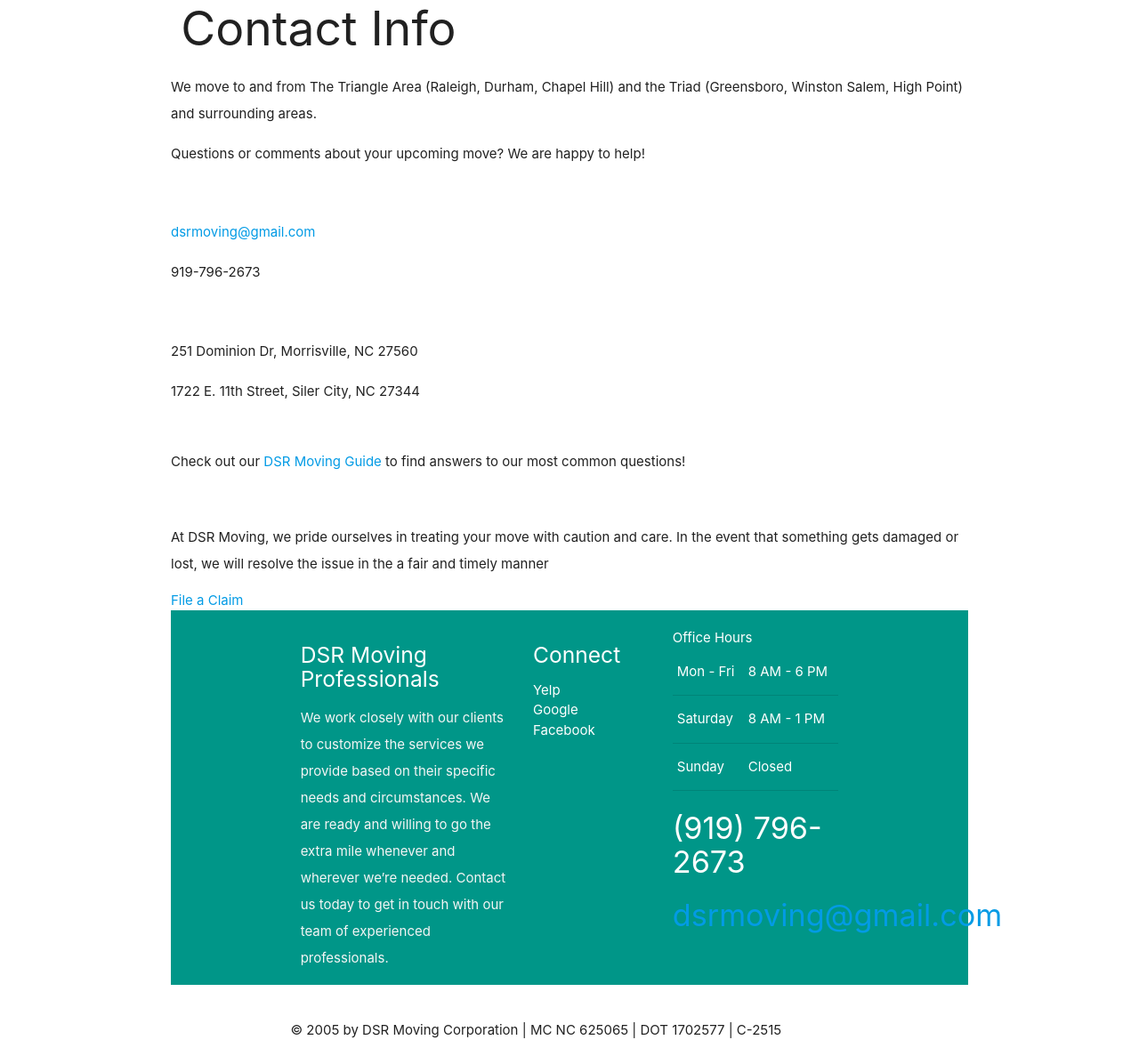
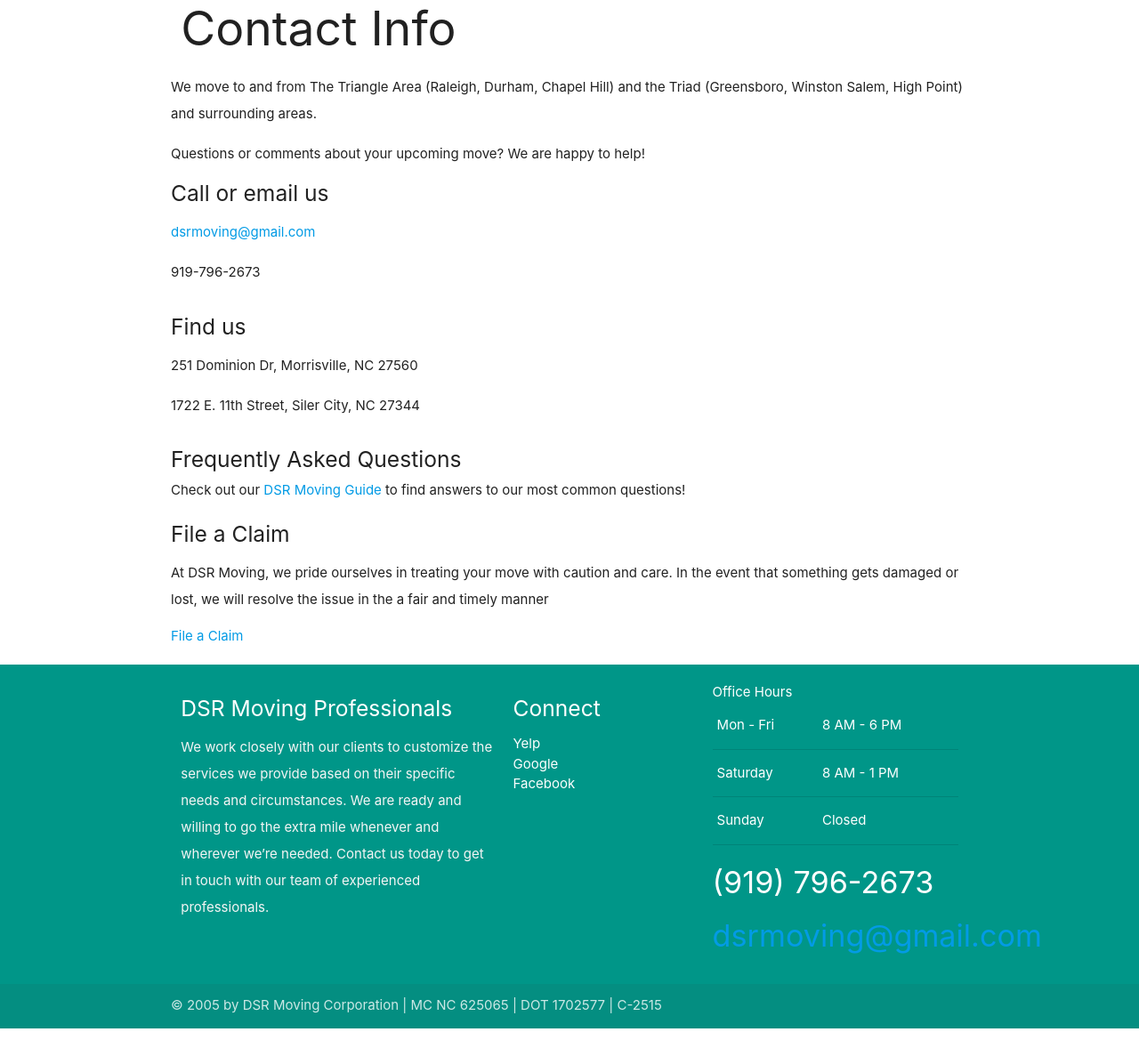
Before and after one commit to lamanaml/dsrmoving, a PHP site: page /contact.php in a window 1280 px wide. Shown: the part 232-1401 px from the top of the page at 89% size. Run offline with PHP 8.4, Linux system fonts and the light colour scheme; some libraries are stand-ins or nearby versions.

Commit message:
updated contact

```diff
--- a/contact.php
+++ b/contact.php
@@ -29,21 +29,22 @@
       <p>We move to and from The Triangle Area (Raleigh, Durham, Chapel Hill) and the Triad (Greensboro, Winston Salem, High Point) and surrounding areas.</p>
       <p>Questions or comments about your upcoming move? We are happy to help!</p>
 
-      <h5 class="white-text">Call or email us</h5>
+      <h5 >Call or email us</h5>
       <p><a href="mailto:dsrmoving@gmail.com">dsrmoving@gmail.com</a></p>
       <p >919-796-2673</p>
-
-      <h5 class="white-text">Find us</h5>
+<hr>
+      <h5 >Find us</h5>
       <p >251 Dominion Dr, Morrisville, NC 27560</p>
       <p >1722 E. 11th Street, Siler City, NC 27344</p>
-
-      <h5 class="white-text">Frequently Asked Questions</h5>
+ <hr>
+      <h5 >Frequently Asked Questions</h5>
       Check out our <a href="movingguide.php">DSR Moving Guide</a>  to find answers to our most common questions!
-
-        <h5 class="white-text">File a Claim</h5>
+ <hr>
+        <h5 >File a Claim</h5>
         <p>At DSR Moving, we pride ourselves in treating your move with caution and care.  In the event that something gets damaged or lost, we will resolve the issue in the a fair and timely manner</p>
         <a href="claims.php">File a Claim</a>
-
+  </div>
+  </div>
 
 
 <!-- footer -->
```
